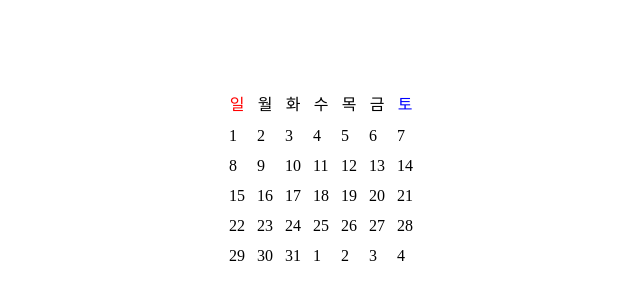
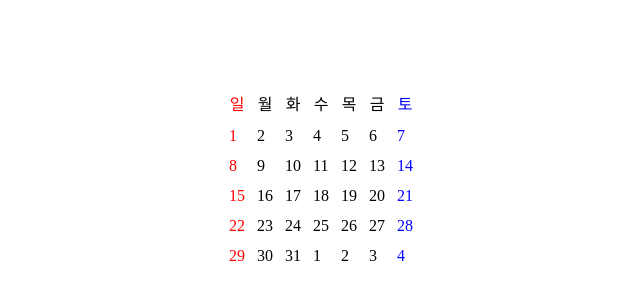
Before and after one commit to hyunjunyong/calendar, a Vue app in the folder CALENDAR/: page / in a window 1280 px wide. Shown: the part 222-522 px from the top of the page, without its empty margins (319-959 px from the left). Built offline with nearby package versions, Linux system fonts and the light colour scheme.

Commit message:
토,일 color 적용

```diff
--- a/CALENDAR/src/assets/main.css
+++ b/CALENDAR/src/assets/main.css
@@ -48,3 +48,7 @@ ul {
 .txt-blue{
   color:blue;
 }
+
+.txt-gray{
+  color:gray !important;
+}
--- a/CALENDAR/src/views/Calendar.vue
+++ b/CALENDAR/src/views/Calendar.vue
@@ -56,12 +56,16 @@ const getMonthOfDays = (monthFirstDay, monthLastDate, prevMonthLastDate) => {
   }
   const len = weekOfDays.length;
   if (len > 0 && len < 7) {
-    for (let k = 1; k <= 7 - len; k += 1) {
+    for (let k = 1; k <= 7 - len; k++) {
       weekOfDays.push(k);
     }
   }
   if (weekOfDays.length > 0) dates.push(weekOfDays); // 남은 날짜 추가
   return dates;
+};
+const bindingClass = (i) => {
+  if (i === 0) return "txt-red";
+  if (i === 6) return "txt-blue";
 };
 calendarDate();
 </script>
@@ -75,7 +79,7 @@ calendarDate();
         </thead>
         <tbody>
           <tr v-for="(date, i) in dates" :key="i">
-            <td v-for="(day, x) in date" :key="x">
+            <td v-for="(day, x) in date" :key="x" :class="bindingClass(x)">
               {{ day }}
             </td>
           </tr>
```
Also changed, not shown: CALENDAR/src/assets/calendar.css (line endings or trailing spaces).
